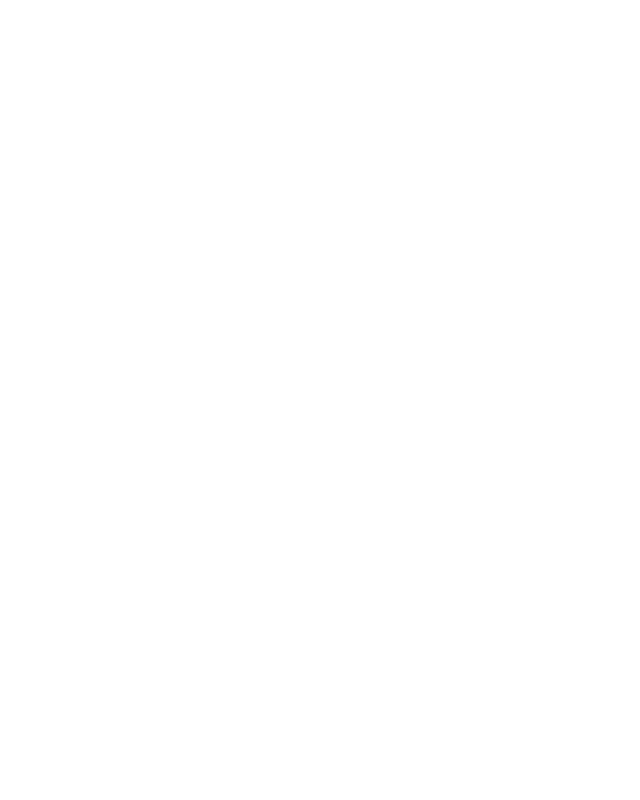
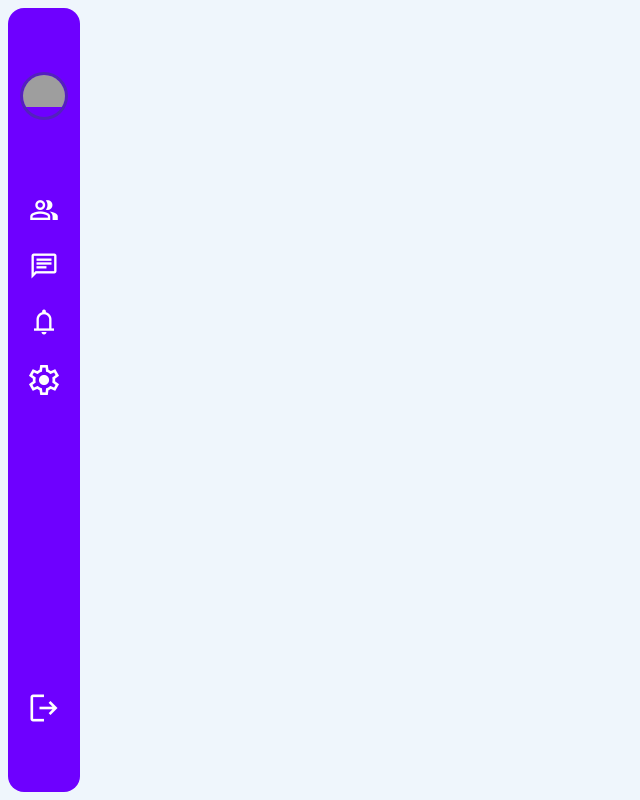
Before and after one commit to ajay2603/Pigeon, a React (Vite) app in the folder frontend/: page /home in a window 1280 px wide. Before the commit this address had no page. Shown: the whole page, without its empty margins (0-640 px from the left). Built offline with nearby package versions, Linux system fonts and the light colour scheme.

Commit message:
fixed minior mistakes. due to version control.

```diff
--- a/frontend/src/App.jsx
+++ b/frontend/src/App.jsx
@@ -6,9 +6,10 @@
 function App() {
   return (
     <Router>
-        <Routes>
-            <Route path = "/signin-signup" element = {<SignInUp />}></Route>
-        </Routes>
+      <Routes>
+        <Route path="/signin-signup" element={<SignInUp />} />
+        <Route path="/home" element={<Home />} />
+      </Routes>
     </Router>
   );
 }
--- a/frontend/src/components/NavBar.jsx
+++ b/frontend/src/components/NavBar.jsx
@@ -10,22 +10,22 @@
           <img src={profile_pic} className=" w-fit h-fit" />
         </div>
         <ul className="flex gap-5 md:flex-col items-center">
-          <li>
+          <li className="flex">
             <span className="material-symbols-outlined sm:text-3xl text-white">
               group
             </span>
           </li>
-          <li>
+          <li className="flex">
             <span className="material-symbols-outlined sm:text-3xl text-white">
               chat
             </span>
           </li>
-          <li>
+          <li className="flex">
             <span className="material-symbols-outlined sm:text-3xl text-white">
               notifications
             </span>
           </li>
-          <li>
+          <li className="flex">
             <span className="material-symbols-outlined sm:text-4xl text-white">
               settings
             </span>
```
Also changed, not shown: frontend/index.css (+3 -4 lines).
